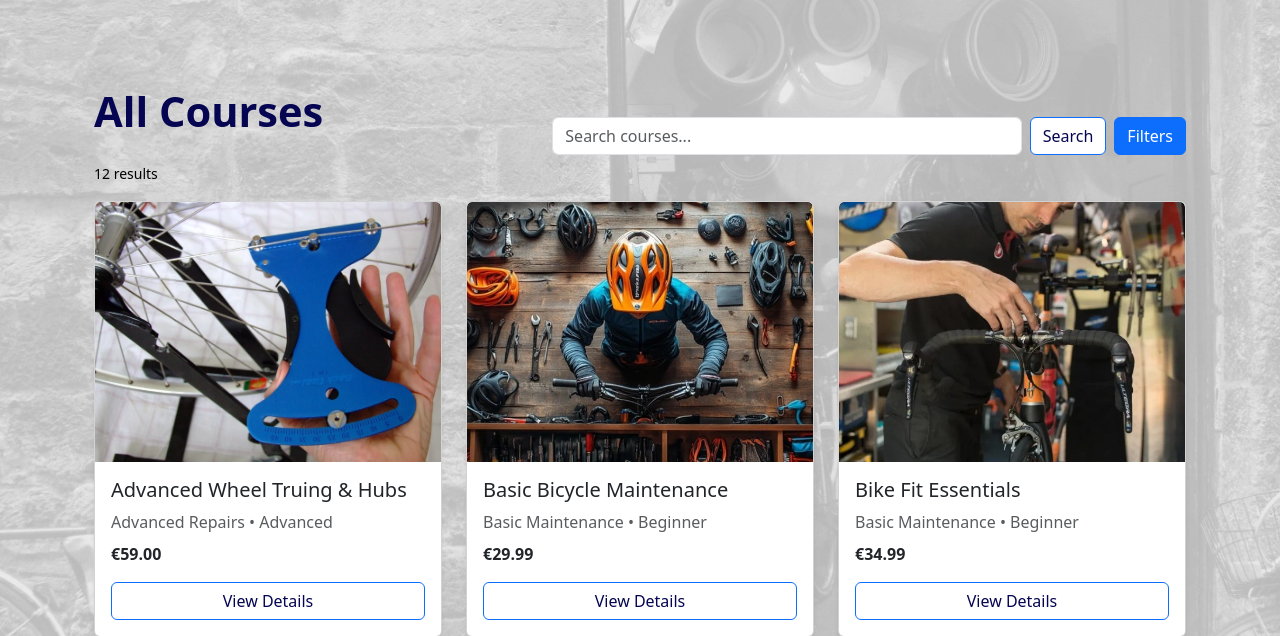
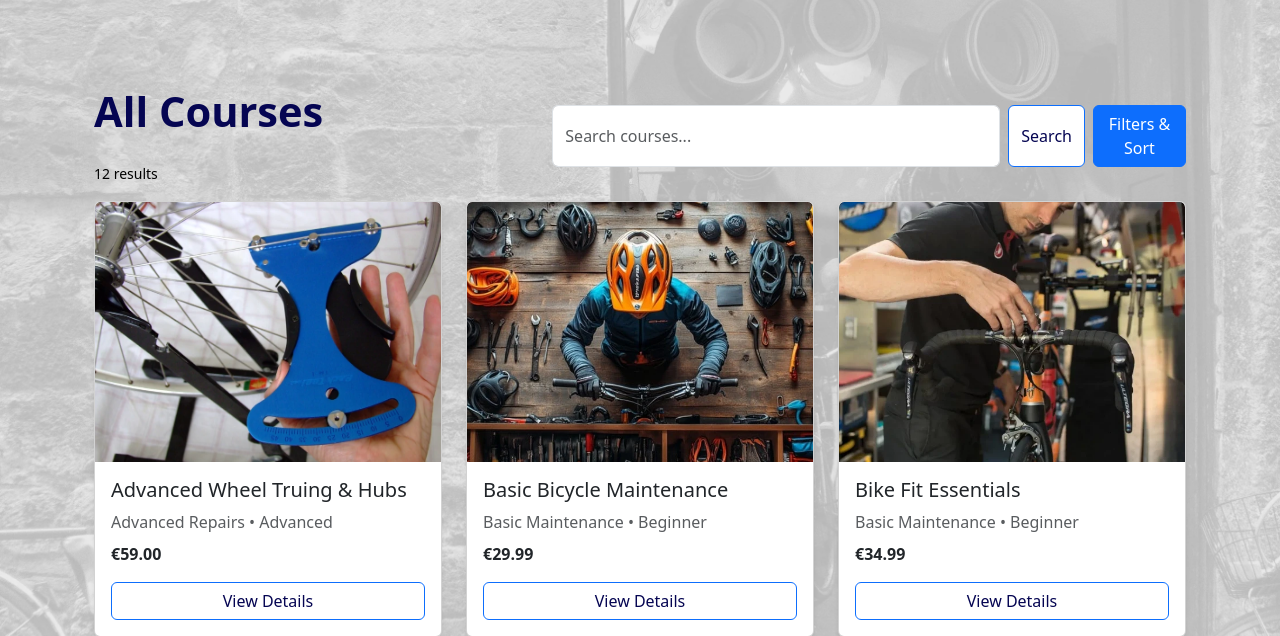
Before and after one commit to JulianaZani/codeinstituteproject5, a Django app: page /courses/ in a window 1280 px wide. Shown: the part 57-693 px from the top of the page. Run offline with Django 5.2, Linux system fonts and the light colour scheme; data comes from the database, SQL or seed files in the repository.

Commit message:
Add sort option to filters button

```diff
--- a/courses/templates/courses/courses.html
+++ b/courses/templates/courses/courses.html
@@ -22,17 +22,18 @@
           value="{{ q|default:'' }}"
           aria-label="Search courses">
         <button class="search-btn btn btn-outline-primary" type="submit">Search</button>
+
         <!-- Filters button triggers offcanvas -->
         <button class="btn btn-primary" type="button"
                 data-bs-toggle="offcanvas" data-bs-target="#filtersOffcanvas" aria-controls="filtersOffcanvas">
-          Filters
+          Filters &amp; Sort
         </button>
       </form>
     </div>
   </div>
 
   <!-- Active filters chips -->
-  {% if q or selected_categories or selected_levels or price_min or price_max %}
+  {% if q or selected_categories or selected_levels or price_min or price_max or current_sort %}
     <div class="d-flex flex-wrap align-items-center gap-2 mb-3">
       <span class="text-black me-1">Active:</span>
 
@@ -55,6 +56,18 @@
       {% if price_min %}<span class="badge text-bg-light border">Min €{{ price_min }}</span>{% endif %}
       {% if price_max %}<span class="badge text-bg-light border">Max €{{ price_max }}</span>{% endif %}
 
+      {% if current_sort %}
+        <span class="badge text-bg-light border">
+          Sort:
+          {% if current_sort == "title" %}Title (A–Z){% endif %}
+          {% if current_sort == "-title" %}Title (Z–A){% endif %}
+          {% if current_sort == "price" %}Price (low → high){% endif %}
+          {% if current_sort == "-price" %}Price (high → low){% endif %}
+          {% if current_sort == "duration_hours" %}Duration (short → long){% endif %}
+          {% if current_sort == "-duration_hours" %}Duration (long → short){% endif %}
+        </span>
+      {% endif %}
+
       <a class="btn btn-sm btn-outline-secondary ms-1" href="{% url 'courses:list' %}">Clear all</a>
     </div>
   {% endif %}
@@ -62,11 +75,32 @@
   <!-- Offcanvas Filters -->
   <div class="offcanvas offcanvas-end" tabindex="-1" id="filtersOffcanvas" aria-labelledby="filtersOffcanvasLabel">
     <div class="offcanvas-header">
-      <h5 class="offcanvas-title" id="filtersOffcanvasLabel">Filters</h5>
+      <h5 class="offcanvas-title" id="filtersOffcanvasLabel">Filters &amp; Sort</h5>
       <button type="button" class="btn-close" data-bs-dismiss="offcanvas" aria-label="Close"></button>
     </div>
     <div class="offcanvas-body">
       <form action="{% url 'courses:list' %}" method="get" class="d-grid gap-4">
+
+        <!-- Sort -->
+        <div>
+          <label class="form-label d-block">Sort</label>
+          <select name="sort" class="form-select">
+            <option value="" {% if not current_sort %}selected{% endif %}>Default</option>
+
+            <!-- Title -->
+            <option value="title" {% if current_sort == "title" %}selected{% endif %}>Title (A–Z)</option>
+            <option value="-title" {% if current_sort == "-title" %}selected{% endif %}>Title (Z–A)</option>
+
+            <!-- Price -->
+            <option value="price" {% if current_sort == "price" %}selected{% endif %}>Price (low → high)</option>
+            <option value="-price" {% if current_sort == "-price" %}selected{% endif %}>Price (high → low)</option>
+
+            <!-- Duration -->
+            <option value="duration_hours" {% if current_sort == "duration_hours" %}selected{% endif %}>Duration (short → long)</option>
+            <option value="-duration_hours" {% if current_sort == "-duration_hours" %}selected{% endif %}>Duration (long → short)</option>
+          </select>
+          <small class="text-muted d-block mt-1">Choose the sort order; it will be applied along with the filters.</small>
+        </div>
 
         <!-- Keep keyword so it persists when opening filters -->
         <div>
@@ -143,7 +177,8 @@
                 {{ course.get_category_display }} • {{ course.get_level_display }}
               </p>
               <p class="fw-semibold mb-3">€{{ course.price }}</p>
-              <a href="{% url 'courses:detail' course.slug %}{% if request.GET %}?{{ request.GET.urlencode }}{% endif %}"class="btn btn-outline-primary mt-auto">View Details</a>
+              <a href="{% url 'courses:detail' course.slug %}{% if request.GET %}?{{ request.GET.urlencode }}{% endif %}"
+                 class="btn btn-outline-primary mt-auto">View Details</a>
             </div>
           </div>
         </div>
@@ -151,7 +186,7 @@
     </div>
   {% else %}
     <p class="text-center text-muted mt-4">
-      {% if q or selected_categories or selected_levels or price_min or price_max %}
+      {% if q or selected_categories or selected_levels or price_min or price_max or current_sort %}
         No results for current filters. <a href="{% url 'courses:list' %}">Clear filters</a>
       {% else %}
         No courses available at the moment.
--- a/courses/views.py
+++ b/courses/views.py
@@ -38,6 +38,18 @@ def course_list(request):
     if price_max is not None:
         qs = qs.filter(price__lte=price_max)
 
+    sort = (request.GET.get("sort") or "").strip()
+    allowed_sorts = {
+        "title": "title",
+        "-title": "-title",
+        "price": "price",
+        "-price": "-price",
+        "duration_hours": "duration_hours",
+        "-duration_hours": "-duration_hours",
+    }
+    if sort in allowed_sorts:
+        qs = qs.order_by(allowed_sorts[sort])
+
     context = {
         "courses": qs,
         "category_choices": Course.CATEGORIES,
@@ -47,13 +59,13 @@ def course_list(request):
         "q": q,
         "price_min": request.GET.get("price_min", ""),
         "price_max": request.GET.get("price_max", ""),
+        "current_sort": sort,
     }
     return render(request, "courses/courses.html", context)
 
 
 def course_detail(request, slug):
     base_qs = Course.objects.all() if request.user.is_staff else Course.objects.filter(is_active=True)
-
     course = get_object_or_404(base_qs, slug=slug)
 
     related_courses = (
```
